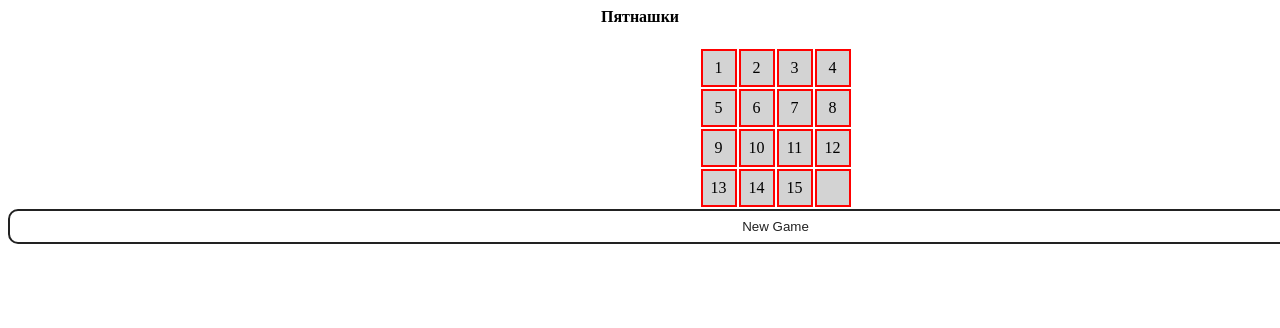
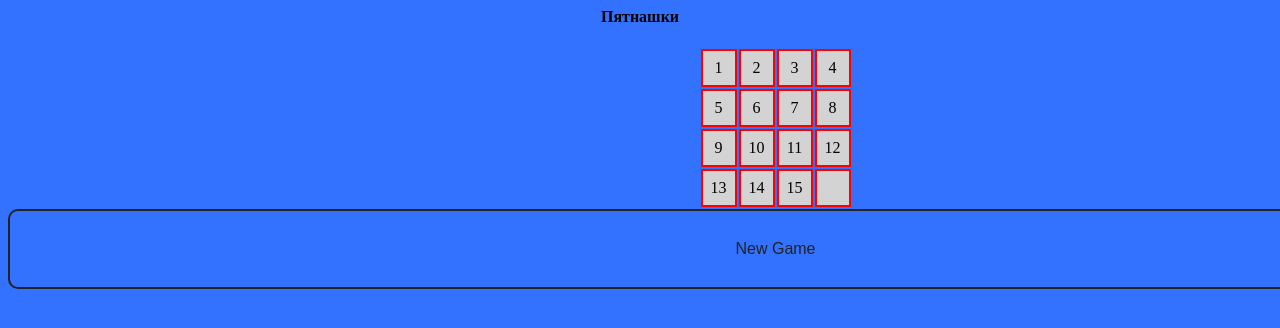
Before and after one commit to VladislavGregor/Fifteen, a plain HTML site: page index.html in a window 1280 px wide. Shown: the top 328 px of the page. Drawn offline with Linux system fonts and the light colour scheme.

Commit message:
Стиль фона

```diff
--- a/15.js
+++ b/15.js
@@ -34,6 +34,7 @@ function cellClick(event) {
 }
 
 function newGame() {
+    document.body.style.backgroundColor = colors [GetRandomNumber()];
     for (i = 0; i < 4; ++i) {
         arr[i] = []
         for (j = 0; j < 4; ++j) {
@@ -43,6 +44,7 @@ function newGame() {
                 arr[i][j] = "";
         }
     }
+
 
     function GetRandom() {
      ei = 3;
@@ -85,3 +87,9 @@ function newGame() {
         box.removeChild(box.firstChild);
     box.appendChild(table);
 }
+
+const colors = ["#FF5733","#F9FF33","#3371FF","red","green"];
+
+function GetRandomNumber () {
+    return Math.floor(Math.random()*colors.length);
+}
--- a/style.css
+++ b/style.css
@@ -19,10 +19,13 @@ align-items: center;
   padding:8px;
   border: 2px solid #222;
   width: 1535px;
+  height:10vh;
   border-radius: 10px;
   background-color: transparent;
   color:#222;
   cursor: pointer;
+  align-items: center;
+  font-size: 100%;
  }
 
  .reset:hover {
```
